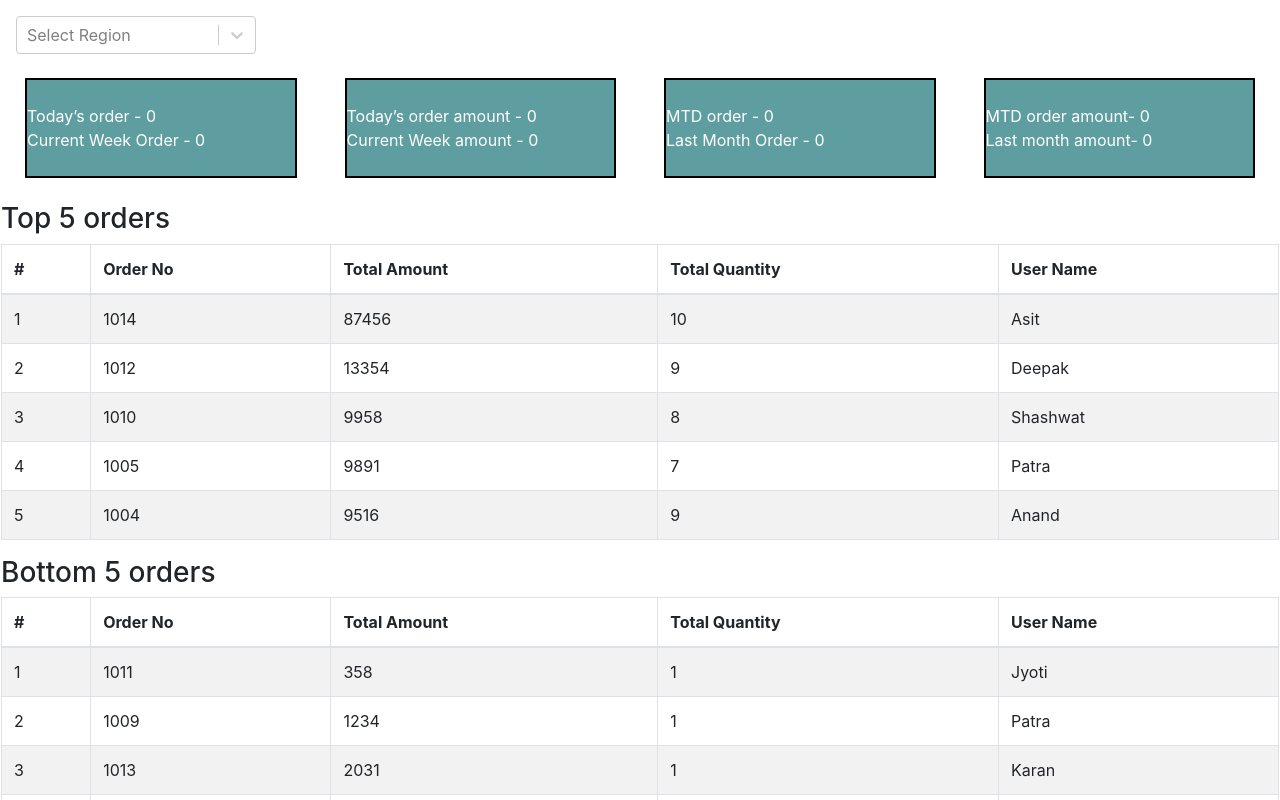
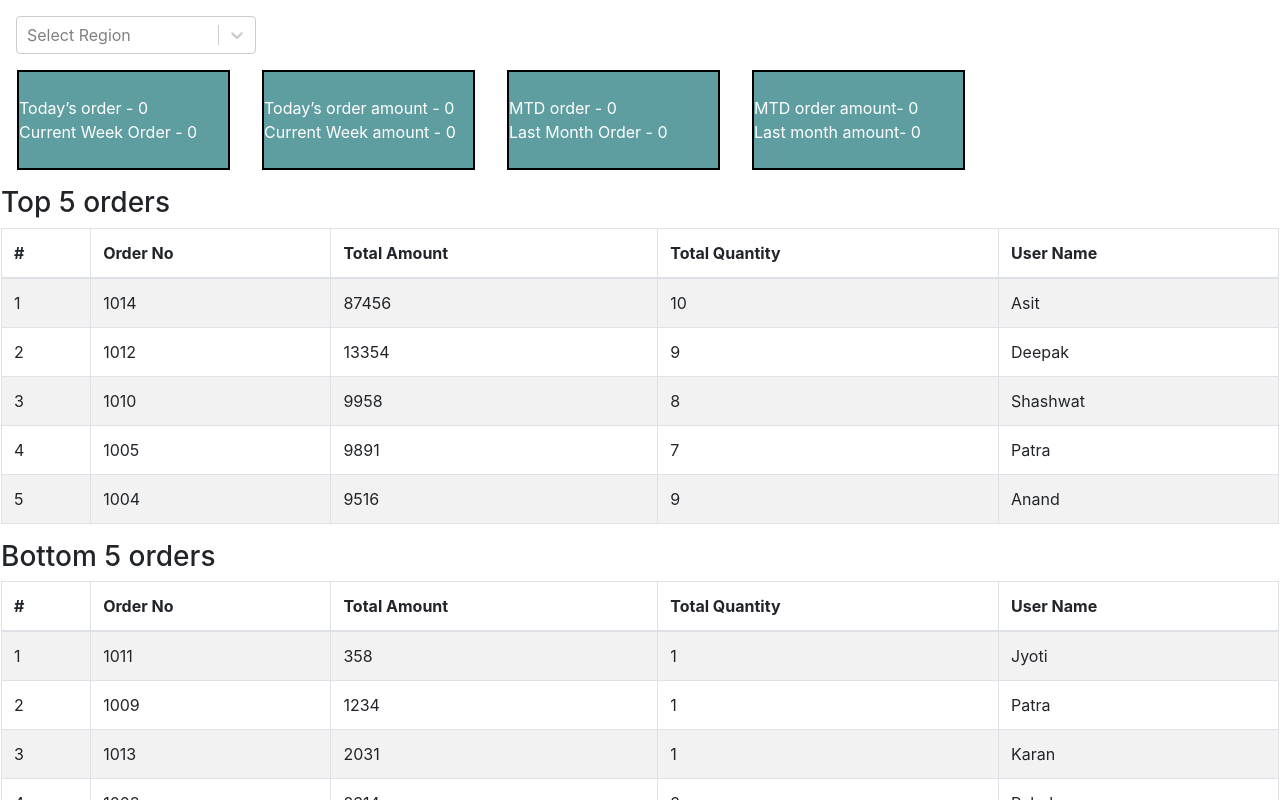
Before and after one commit to kartikeypandey26/applicateAssignment, a React (Create React App) app: page /Dashboard in a window 1280 px wide. Shown: the top 800 px of the page. Built offline with nearby package versions, Linux system fonts and the light colour scheme.

Commit message:
final Commit

```diff
--- a/src/Dashboard.css
+++ b/src/Dashboard.css
@@ -1,7 +1,7 @@
 .UpperColumn {
   background-color: cadetblue;
   color: white;
-  margin: 1.5rem;
+  margin: 1rem;
   padding: 1.5rem;
   border: 2px solid black;
 }
--- a/src/component/Dashboard.js
+++ b/src/component/Dashboard.js
@@ -166,24 +166,24 @@ class Dashboard extends Component {
         />
         {/* Row 1 starts */}
         <Row>
-          <Col className="UpperColumn">
+          <Col md={2} xs={10} className="UpperColumn">
             <Row>Today’s order - {this.todaysOrders().count}</Row>
             <Row>Current Week Order - {this.currentWeeksOrders().count}</Row>
           </Col>
 
-          <Col className="UpperColumn">
+          <Col md={2} xs={10} className="UpperColumn">
             <Row>Today’s order amount - {this.todaysOrders().totalAmount}</Row>
             <Row>
               Current Week amount - {this.currentWeeksOrders().totalPrice}
             </Row>
           </Col>
 
-          <Col className="UpperColumn">
+          <Col md={2} xs={10} className="UpperColumn">
             <Row>MTD order - {this.currentMonthsOrders().count}</Row>
             <Row>Last Month Order - {this.lastMonthsOrders().count}</Row>
           </Col>
 
-          <Col className="UpperColumn">
+          <Col md={2} xs={10} className="UpperColumn">
             <Row>MTD order amount- {this.currentMonthsOrders().totalPrice}</Row>
             <Row>Last month amount- {this.lastMonthsOrders().totalPrice}</Row>
           </Col>
```
Also changed, not shown: 1 other file (tests, documents, lock files or other folders).
